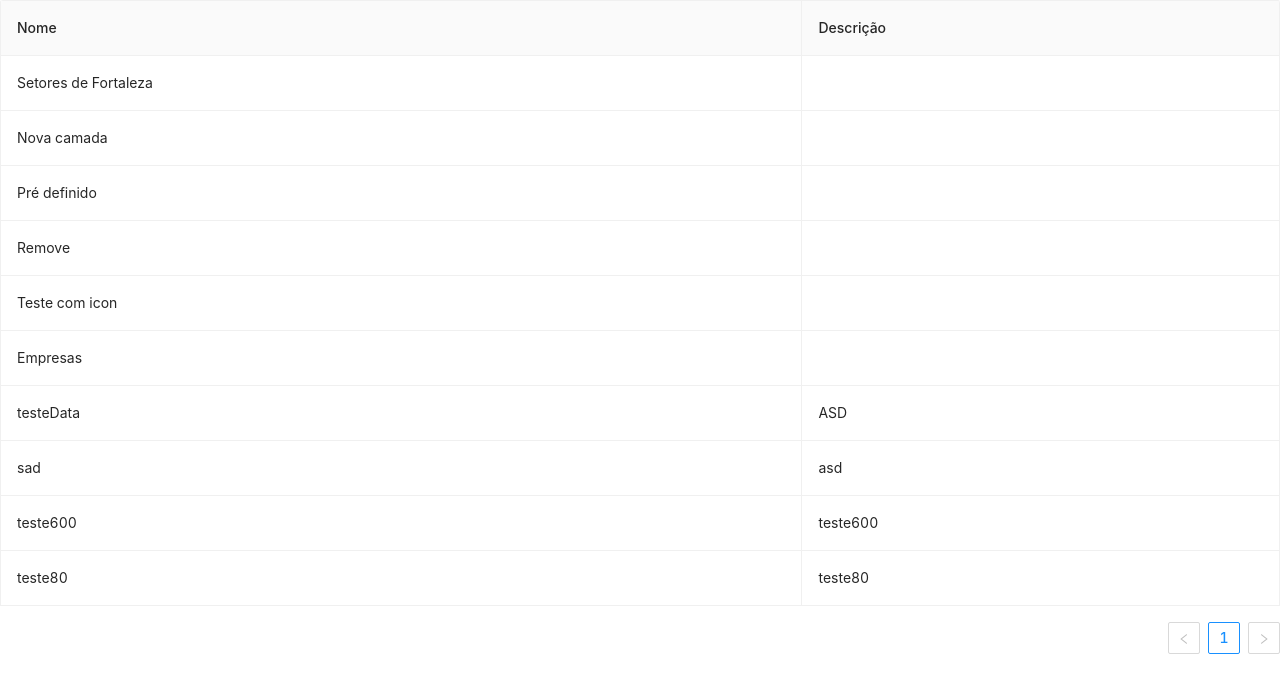
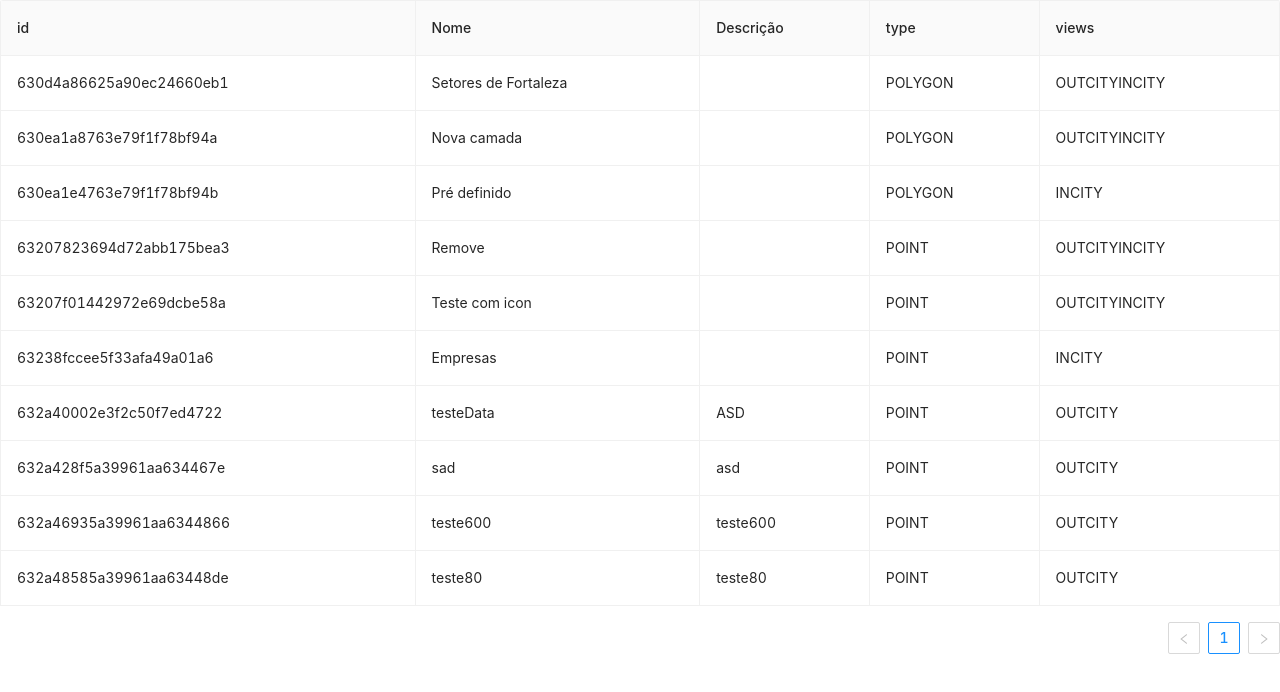
Before and after one commit to rauzola/table, a Next.js app: page /new-table in a window 1280 px wide. Shown: the top 692 px of the page. Built offline with nearby package versions, Linux system fonts and the light colour scheme.

Commit message:
adicionando colunas novas

```diff
--- a/src/pages/new-table.tsx
+++ b/src/pages/new-table.tsx
@@ -1,14 +1,14 @@
 import { NewTable } from "../components/NewTable";
 import React from "react";
 import data from '../../Lista_de_camadas_.json';
-import {IColumn } from '../components/NewTable'
+import { IColumn } from '../components/NewTable'
 
 interface ILayer {
     id: string;
     name?: string;
     description?: string;
     type?: string;
-  }
+}
 
 
 export default function newTable() {
@@ -16,20 +16,35 @@ export default function newTable() {
     const layers = data.data.layerCatalogs;
     const columns: IColumn[] = [
         {
-          title: 'Nome',
-          dataIndex: 'name',
-          key: 'name'
+            title: 'id',
+            dataIndex: 'id',
+            key: 'id'
+        },
+        {
+            title: 'Nome',
+            dataIndex: 'name',
+            key: 'name'
         },
         {
             title: 'Descrição',
             dataIndex: 'description',
             key: 'description'
-          }
+        },
+        {
+            title: 'type',
+            dataIndex: 'type',
+            key: 'type'
+        },
+        {
+            title: 'views',
+            dataIndex: 'views',
+            key: 'views'
+        }
     ];
 
-    return(
+    return (
         <>
-            <NewTable<ILayer> data={layers.items} columns={columns}/>
+            <NewTable<ILayer> data={layers.items} columns={columns} />
         </>
     )
 }
```
